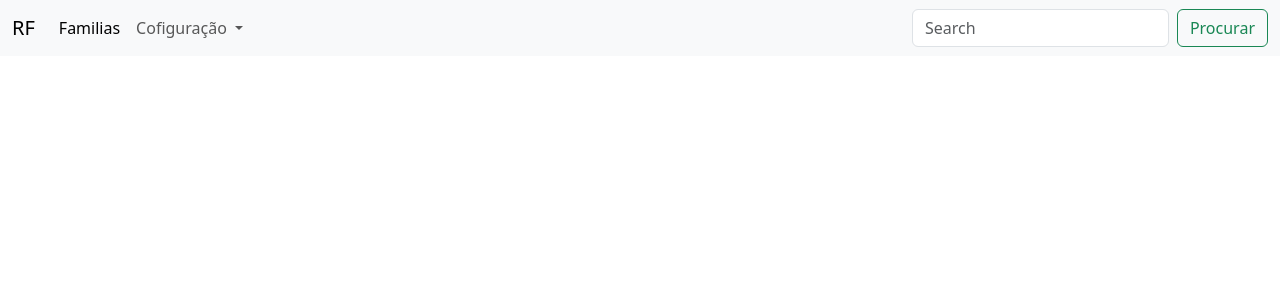
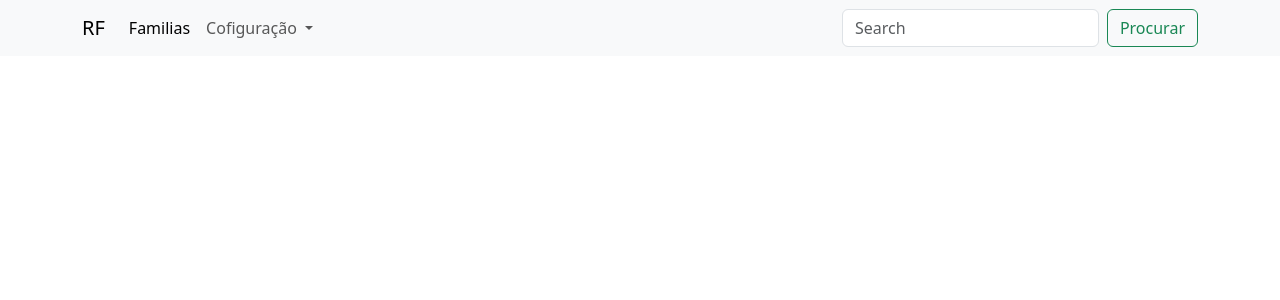
Before and after one commit to Fausio/FamilyRegister-Angular.UI, an Angular app: page / in a window 1280 px wide. Shown: the top 300 px of the page. Built offline with nearby package versions, Linux system fonts and the light colour scheme.

Commit message:
container

```diff
--- a/src/app/app.component.html
+++ b/src/app/app.component.html
@@ -1,6 +1,6 @@
 
-<nav class="navbar navbar-expand-lg bg-body-tertiary">
-  <div class="container-fluid">
+<nav class="navbar navbar-expand-lg bg-body-tertiary bg-dark">
+  <div class="container">
     <a class="navbar-brand" href="#">RF</a>
     <button class="navbar-toggler" type="button" data-bs-toggle="collapse" data-bs-target="#navbarTogglerDemo02" aria-controls="navbarTogglerDemo02" aria-expanded="false" aria-label="Toggle navigation">
       <span class="navbar-toggler-icon"></span>
@@ -32,5 +32,7 @@
 
 
 
+<div class="container">
+<router-outlet></router-outlet>
 
-<router-outlet></router-outlet>
+</div>
```
